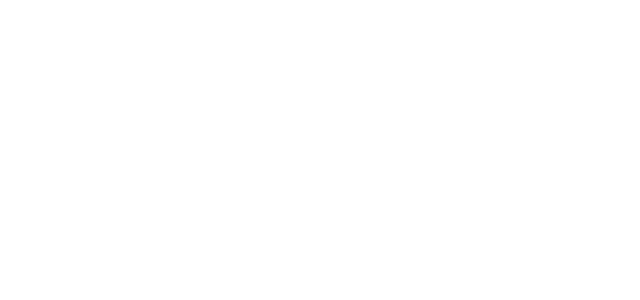
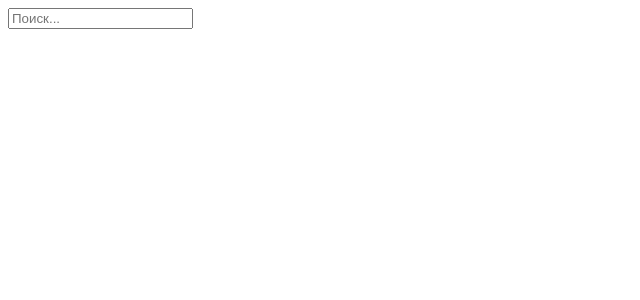
Before and after one commit to vsirenko/Weather-App, a React app: page / in a window 1280 px wide. Shown: the top 300 px of the page, without its empty margins (0-640 px from the left). Built offline with nearby package versions, Linux system fonts and the light colour scheme.

Commit message:
Added states & JSX input  for a Search City

```diff
--- a/src/App.js
+++ b/src/App.js
@@ -1,4 +1,4 @@
-import React, { Fragment } from 'react';
+import React, { Fragment, useState } from 'react';
 
 function App() {
 
@@ -6,10 +6,32 @@
         key: '19225c065a3dc3c5738e29676a4bdf2d',
         base: 'http://api.openweathermap.org/data/2.5/'
     }
+    const [city, setCity] = useState('');
+    const [weather, setWeather] = useState({})
+
+    const search = evt => {
+        if (evt.key === 'Enter') {
+            fetch(`${API.base}weather?q=${city}&units=metric&appid=${API.key}`)
+            .then(res => res.json())
+            .then(result => {
+                setWeather(result)
+                console.log(result)
+            })
+        }
+    }
+
+
+
     return (
         <Fragment>
 
-
+        <input
+            type='text'
+            placeholder='Поиск...'
+            onChange={e => setCity(e.target.value)}
+            value={city}
+            onKeyPress={search}
+          />
 
         </Fragment>
     );
```
